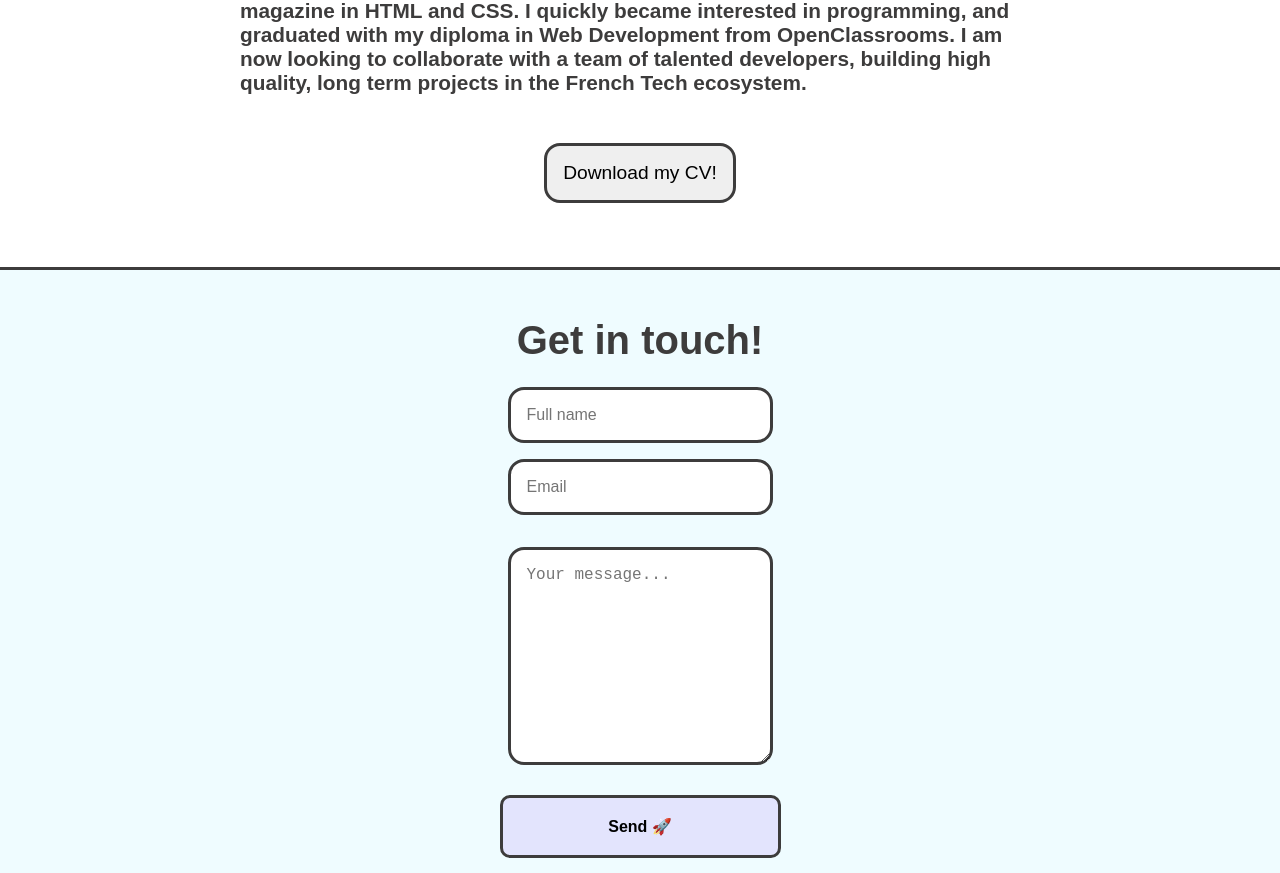
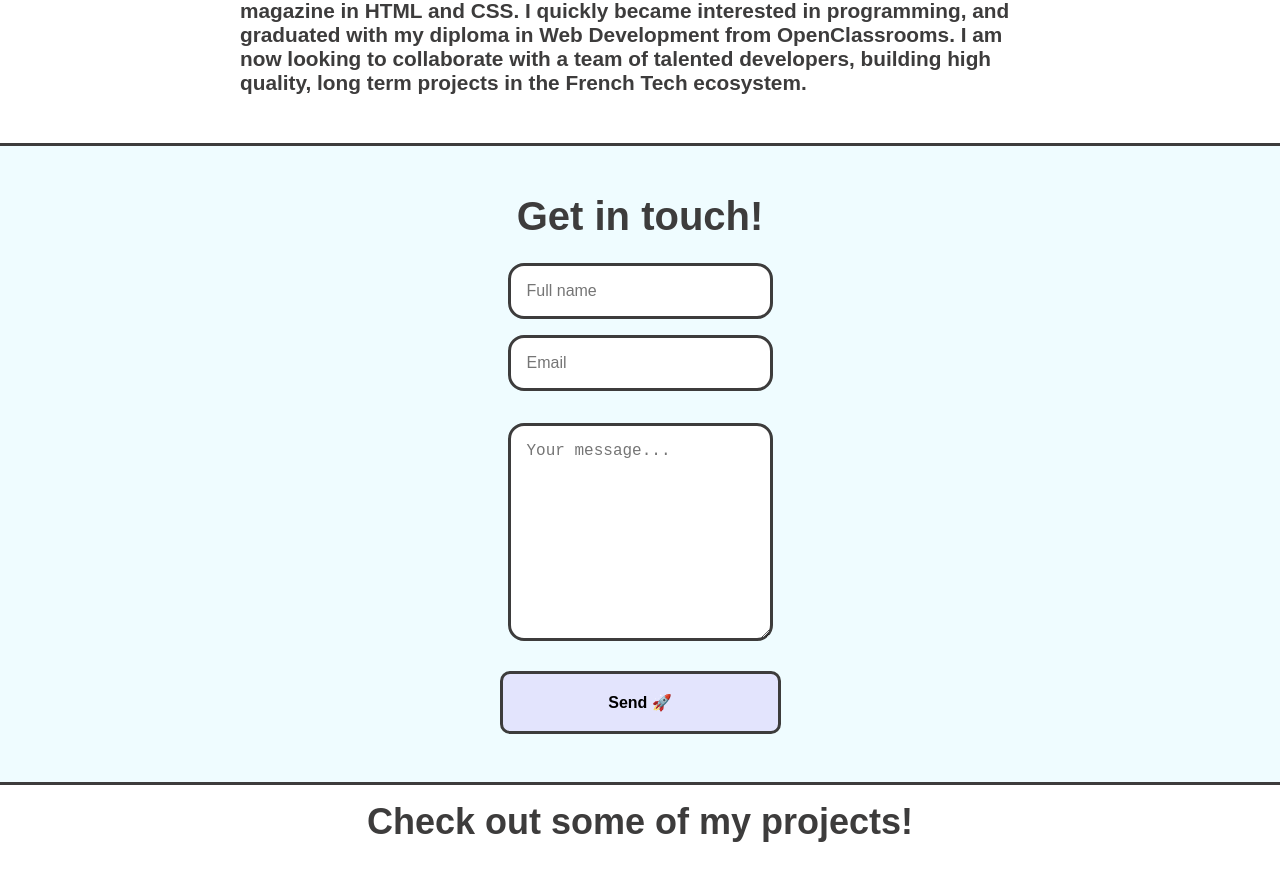
Before and after one commit to tssa017/portfolio, a React (Create React App) app: page / in a window 1280 px wide. Shown: the part 1311-2184 px from the top of the page. Built offline with nearby package versions, Linux system fonts and the light colour scheme; a web font is replaced by a local one.

Commit message:
removed cv

```diff
--- a/src/components/bio/Bio.js
+++ b/src/components/bio/Bio.js
@@ -27,7 +27,7 @@ function Bio() {
                             ? 'I started learning to code so that I could optimise the layout of my online literary magazine in HTML and CSS. I quickly became interested in programming, and graduated with my diploma in Web Development from OpenClassrooms. I am now looking to collaborate with a team of talented developers, building high quality, long term projects in the French Tech ecosystem.'
                             : "J'ai commencé à apprendre à coder afin d'optimiser la mise en page de mon magazine littéraire en ligne en HTML et CSS. Je me suis rapidement intéressée à la programmation, et j'ai obtenu mon diplôme en développement web chez OpenClassrooms. Je cherche maintenant à collaborer avec une équipe de développeurs talentueux, en construisant des projets de qualité et à long terme dans l'écosystème de la French Tech."}
                     </Paragraph>
-                    <div class="cv" id="cv">
+                    {/* <div class="cv" id="cv">
                         {isEnglishClicked ? (
                             <a
                                 download=""
@@ -49,7 +49,7 @@ function Bio() {
                                 </Button>
                             </a>
                         )}
-                    </div>
+                    </div> */}
                 </div>
             )}
         </LanguageContext.Consumer>
--- a/src/components/projects/Projects.js
+++ b/src/components/projects/Projects.js
@@ -27,7 +27,7 @@ function Projects() {
                                 <Paragraph>
                                     {isEnglishClicked
                                         ? 'In construction: an online literary magazine I designed with Figma. Built with TypeScript, Next.js, and Tailwind CSS. Deployed with Vercel.'
-                                        : "En cours de construction : un magazine littéraire en ligne que j'ai conçue avec Figma. Construite avec TypeScript, Next.js, et Tailwind CSS. Déployé avec Vercel"}
+                                        : "En cours de construction : un magazine littéraire en ligne que j'ai conçue avec Figma. Construite avec TypeScript, Next.js, et Tailwind CSS. Déployé avec Vercel."}
                                 </Paragraph>
                             </Card>
                         </a>
```
Also changed, not shown: 2 other files (tests, documents, lock files or other folders).
